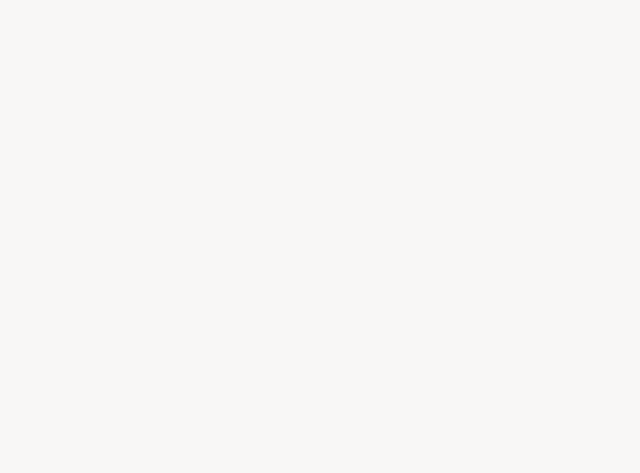
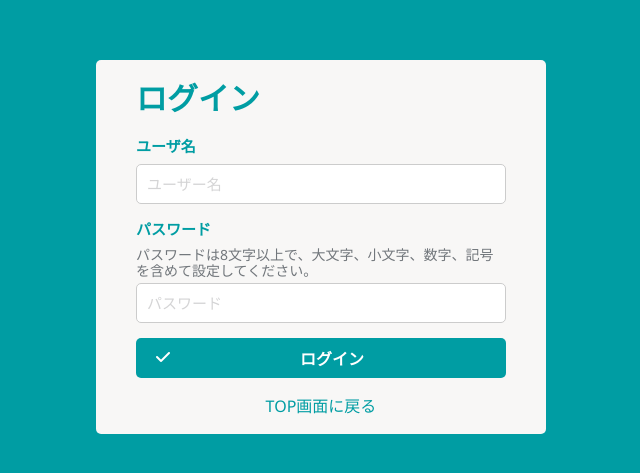
Before and after one commit to bugnood/FAL.Project.linne, a React (Create React App) app in the folder client/: page /login in a window 1280 px wide. Before the commit this address had no page. Shown: the part 153-626 px from the top of the page, without its empty margins (319-959 px from the left). Built offline with nearby package versions, Linux system fonts and the light colour scheme.

Commit message:
loginViewCreate

```diff
--- a/client/package.json
+++ b/client/package.json
@@ -3,6 +3,7 @@
   "version": "0.1.0",
   "private": true,
   "dependencies": {
+    "@fortawesome/fontawesome-free": "^6.5.2",
     "@testing-library/jest-dom": "^5.17.0",
     "@testing-library/react": "^13.4.0",
     "@testing-library/user-event": "^13.5.0",
--- a/client/src/App.tsx
+++ b/client/src/App.tsx
@@ -1,7 +1,7 @@
 import React from 'react';
 import { BrowserRouter as Router, Route, Routes } from 'react-router-dom';
 import Top from './pages/Top';
-// import Login from './pages/Login';
+import Login from './pages/Login';
 import Home from './pages/Home';
 import CreatePost from './pages/CreatePost';
 import Register from './pages/Register';
@@ -12,7 +12,7 @@ const App: React.FC = () => {
     <Router>
       <Routes>
         <Route path="/" element={<Top />} />
-        {/* <Route path="/login" element={<Login />} /> */}
+        <Route path="/login" element={<Login />} />
         <Route path="/register" element={<Register />} />
         <Route path="/home" element={<Layout><Home /></Layout>} />
         <Route path="/create-post" element={<Layout><CreatePost /></Layout>} />
--- /dev/null
+++ b/client/src/components/button/Button.tsx
@@ -0,0 +1,39 @@
+import React from 'react';
+import '../button/button.css';
+import '@fortawesome/fontawesome-free/css/all.min.css';
+
+interface ButtonProps {
+    label: string;
+    onClick?: () => void;
+    style?: React.CSSProperties;
+    className?: string;
+    disabled?: boolean;
+    icon?: React.ReactNode;
+    ariaLabel?: string;
+}
+
+const Button: React.FC<ButtonProps> = ({
+    label,
+    onClick,
+    style,
+    className = '',
+    disabled = false,
+    icon,
+    ariaLabel,
+}) => {
+    return (
+        <button
+            onClick={onClick}
+            style={style}
+            className={`custom-button ${className}`}
+            disabled={disabled}
+            aria-label={ariaLabel}
+        >
+            {icon && <span className="button-icon">{icon}</span>}
+            <span className="button-label">{label}</span>
+            <span></span>
+        </button>
+    );
+};
+
+export default Button;
--- /dev/null
+++ b/client/src/components/button/button.css
@@ -0,0 +1,30 @@
+.custom-button {
+    height: 40px;
+    width: 100%;
+    display: inline-flex;
+    align-items: center;
+    justify-content: space-between;
+    padding: 10px 20px;
+    font-size: 16px;
+    border: none;
+    border-radius: 5px;
+    cursor: pointer;
+    transition: background-color 0.2s, color 0.2s;
+    box-sizing: border-box;
+    background-color: #009da3;
+    color: white;
+    font-weight: 700;
+}
+
+.custom-button:hover:not(:disabled) {
+    background-color: #4c4c4c;
+}
+
+.custom-button:disabled {
+    cursor: not-allowed;
+    opacity: 0.6;
+}
+
+.button-icon {
+    margin-right: 8px;
+}
--- a/client/src/components/input/input.css
+++ b/client/src/components/input/input.css
@@ -4,7 +4,7 @@
     margin-bottom: 15px;
     padding: 10px;
     font-size: 15px;
-    border: 2px solid #ccc;
+    border: 1px solid #ccc;
     border-radius: 5px;
     box-sizing: border-box;
     outline: none;
@@ -17,6 +17,6 @@
 
 .custom-input:focus {
     border-color: #009da3;
-    border: 2px solid #009da3;
+    border: 1px solid #009da3;
     transition-duration: 0.2s;
 }
--- a/client/src/pages/Login.tsx
+++ b/client/src/pages/Login.tsx
@@ -1,46 +1,57 @@
-// import React from 'react';
-// import FormField from '../components/FormField';
-// import '../style/login.css';
+import React, { useState } from 'react';
+import { Link, useNavigate } from 'react-router-dom';
+import axios from 'axios';
+import Input from '../components/input/Input';
+import Button from '../components/button/Button';
+import '../style/login.css';
 
-// const Login: React.FC = () => {
-//   const {
-//     username,
-//     setUsername,
-//     password,
-//     setPassword,
-//     message,
-//     handleLogin
-//   } = useLogin();
+const Login: React.FC = () => {
 
-//   return (
-//     <div className='container'>
-//       <div className="login-container">
-//         <img src={""} alt="Linne Logo" />
-//         <form onSubmit={handleLogin} className="login-form">
-//           <FormField
-//             id="username"
-//             label="ユーザー名 または メールアドレス"
-//             type="text"
-//             value={username}
-//             onChange={(e) => setUsername(e.target.value)}
-//             className="input-field"
-//           />
-//           <FormField
-//             id="password"
-//             label="パスワード"
-//             type="password"
-//             value={password}
-//             onChange={(e) => setPassword(e.target.value)}
-//             className="input-field"
-//           />
-//           <button type="submit" className="login-button">ログイン</button>
-//         </form>
-//         <p className="message">{message}</p>
-//         <a href="/forgot-password" className="forgot-password">パスワードをお忘れの方</a>
-//       </div>
-//     </div>
-//   );
-// };
+    const [username, setUsername] = useState('');
+    const [password, setPassword] = useState('');
+    const navigate = useNavigate();
 
-// export default Login;
-export { }
+    // ログイン処理
+    const handleLogin = async (event: React.FormEvent) => {
+        event.preventDefault();
+        try {
+            const response = await axios.post('http://localhost:5002/api/auth/login', { username, password });
+            // setMessage(response.data.message);
+            if (response != null) {
+                navigate('/home');
+            }
+        } catch (error) {
+            if (axios.isAxiosError(error)) {
+                // setMessage(error.response?.data.message || 'An error occurred');
+            } else {
+                // setMessage('An error occurred');
+            }
+        }
+    };
+
+    return (
+        <div className='login-container'>
+            <div className='login-box'>
+                <form className='login-form' onSubmit={handleLogin}>
+                    <h2 className='login-title'>ログイン</h2>
+                    <p className='login-input-label'>ユーザ名</p>
+                    <p></p>
+                    <Input type="text" placeholder="ユーザー名" value={username} onChange={(e) => setUsername(e.target.value)} />
+                    <p className='login-input-label'>パスワード</p>
+                    <p className='login-input-annotation'>パスワードは8文字以上で、大文字、小文字、数字、記号を含めて設定してください。</p>
+                    <Input type="password" placeholder="パスワード" value={password} onChange={(e) => setPassword(e.target.value)} />
+                    <Button
+                        label="ログイン"
+                        style={{}}
+                        className=""
+                        icon={<i className="fas fa-check"></i>}
+                        ariaLabel="Click Me Button"
+                    />
+                    <Link to={'/'} className='login-back-to-top'>TOP画面に戻る</Link>
+                </form>
+            </div>
+        </div>
+    );
+};
+
+export default Login;
--- a/client/src/style/login.css
+++ b/client/src/style/login.css
@@ -1,27 +1,17 @@
-.container {
+.login-container {
+  height: 100vh;
+  background-color: #009da3;
   display: flex;
   justify-content: center;
   align-items: center;
-  height: 100vh;
-  margin: 0;
-  background-color: #f5f5f5;
 }
 
-.login-container {
-  width: 90%;
-  max-width: 400px;
-  margin: 20px;
-  padding: 40px;
-  border: 1px solid #ddd;
-  border-radius: 8px;
-  background-color: #fff;
-  text-align: center;
-  box-shadow: 0 4px 8px rgba(0, 0, 0, 0.1);
-}
-
-.login-container img {
-  width: 120px;
-  margin-bottom: 20px;
+.login-box {
+  width: 450px;
+  border-radius: 5px;
+  background-color: #f8f7f6;
+  padding: 20px 40px;
+  box-sizing: border-box;
 }
 
 .login-form {
@@ -30,79 +20,44 @@
   align-items: center;
 }
 
-.form-group {
+.login-title {
+  text-overflow: unset;
+  color: #009da3;
+  line-height: 36px;
+  word-wrap: break-word;
   width: 100%;
-  margin-bottom: 20px;
+  font-weight: 700;
+  font-size: 31px;
+  text-align: inherit;
 }
 
-.form-group label {
-  display: block;
-  margin-bottom: 5px;
-  font-weight: bold;
-  text-align: left;
+.login-input-label {
+  text-overflow: unset;
+  color: #009da3;
+  margin-bottom: 8px;
+  line-height: 20px;
+  word-wrap: break-word;
+  min-width: 0px;
+  font-weight: 700;
+  font-size: 15px;
+  text-align: inherit;
+  width: 100%;
 }
 
-.input-field {
-  width: 100%;
-  padding: 10px;
-  border: 1px solid #ccc;
-  border-radius: 4px;
+.login-input-annotation {
+  text-overflow: unset;
+  color: rgb(113, 118, 123);
+  margin-bottom: 4px;
+  word-wrap: break-word;
+  min-width: 0px;
+  text-align: inherit;
+  line-height: 16px;
   font-size: 14px;
+  font-weight: 400;
 }
 
-.login-button {
-  width: 100%;
-  padding: 10px;
-  background-color: #3acdce;
-  border: none;
-  border-radius: 4px;
-  color: white;
-  font-size: 16px;
-  cursor: pointer;
+.login-back-to-top {
+  text-decoration: none;
+  color: #009da3;
+  margin-top: 20px;
 }
-
-.login-button:hover {
-  background-color: #6ce8e8;
-}
-
-.forgot-password {
-  margin-top: 20px;
-  color: #3acdce;
-  text-decoration: none;
-  font-size: 14px;
-}
-
-.forgot-password:hover {
-  text-decoration: underline;
-}
-
-.message {
-  margin-top: 10px;
-  color: red;
-  font-size: 14px;
-}
-
-/* Responsive Design */
-@media (min-width: 768px) {
-  .login-container {
-    width: 400px;
-  }
-}
-
-@media (max-width: 480px) {
-  .login-container {
-    padding: 20px;
-  }
-
-  .login-container h2 {
-    font-size: 14px;
-  }
-
-  .login-button {
-    font-size: 14px;
-  }
-
-  .forgot-password {
-    font-size: 12px;
-  }
-}
```
Also changed, not shown: client/src/pages/Top.tsx (+9 -7 lines), 1 other file (tests, documents, lock files or other folders).
